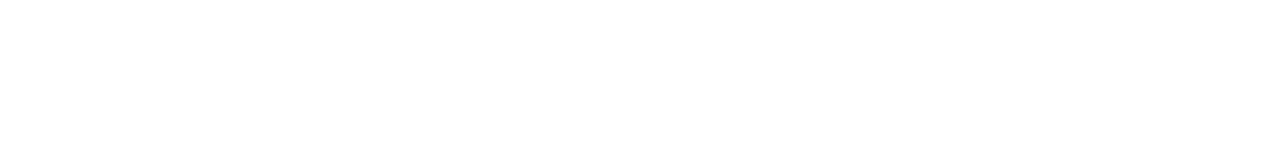
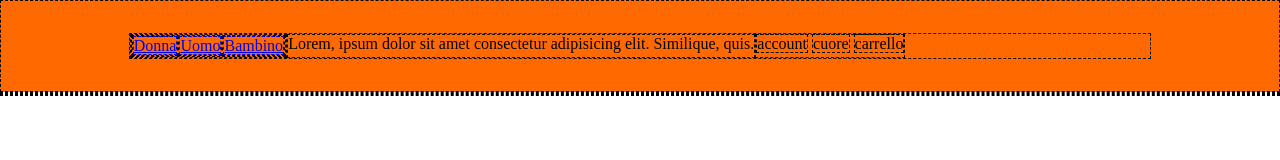
Before and after one commit to giorgiadifranco/html-css-boolando, a plain HTML site: page index.html in a window 1280 px wide. Drawn offline with Linux system fonts and the light colour scheme.

Commit message:
header_structure

```diff
--- a/css/style.css
+++ b/css/style.css
@@ -6,3 +6,67 @@
 }
 
 /* #endregion common */
+
+/* #debug */
+.debug *{
+    border: 1px dashed;
+}
+.debug header{
+    ;
+}
+
+/* #endregion debug */
+
+/* #utilities */
+:root{
+    --boolando-header: #ff6900;
+    --boolando-white: #ffffff;
+    --boolando-sostenibile: #008000;
+    --boolando-discount: #ff0000;
+    --boolando-black: #1a1a1a
+}
+.container{
+    width:80%;
+    margin:auto;
+
+}
+.d-flex{
+    display: flex;
+}
+/* #endregion utilities */
+
+/* #header */
+#app_header{
+    padding: 2rem 0;
+    background-color: var(--boolando-header);
+
+    .main_menu .icon{
+        width:30% ;
+     }
+     .main_menu{
+            ul{
+                list-style: none;
+                display: flex;
+                flex-grow: start;
+                justify-content: space-between;
+
+
+
+                }
+            }
+     }
+     .icon {
+        text-align: end;
+        justify-content: center
+     };
+
+    .logo{
+        width:40%;
+        text-align:center;
+
+
+    }
+
+}
+
+/* #endregion header */
--- a/index.html
+++ b/index.html
@@ -6,9 +6,36 @@
     <title>Boolando</title>
     <link rel="stylesheet" href="./css/style.css">
 </head>
-<body>
-    <header></header>
-    <mai></mai>
+<body class="debug">
+    <header id="app_header">
+        <div class="container d-flex">
+            <nav class="main_menu">
+                    <ul class="unlisted">
+                        <li><a href="#" class=btn> Donna</a></li>
+                        <li><a href="#" class=btn> Uomo</a></li>
+                        <li><a href="#" class=btn> Bambino</a></li>
+                    </ul>
+            </nav>
+        <!--Main menu-->
+           <div class="logo">
+            Lorem, ipsum dolor sit amet consectetur adipisicing elit. Similique, quis.
+
+            </div>
+           <!--logo-->
+            <div class="icon">
+                <span>account</span>
+                <span>cuore</span>
+                <span>carrello</span>
+                <!--div per ogni icona?-->
+            </div>
+            <!--icon-->
+        </div>
+    </header>
+   <!--header-->
+
+    <main></main>
+    <!--main-->
     <footer></footer>
+    <!--footer-->
 </body>
 </html>
```
